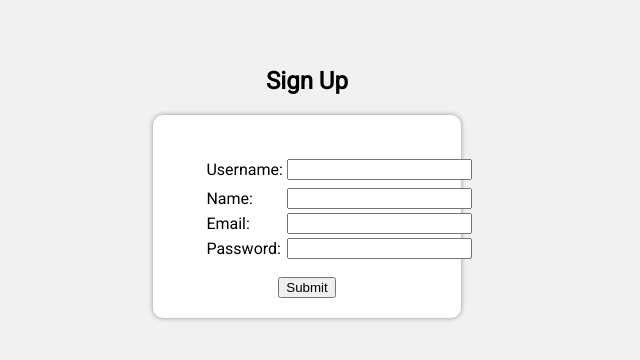
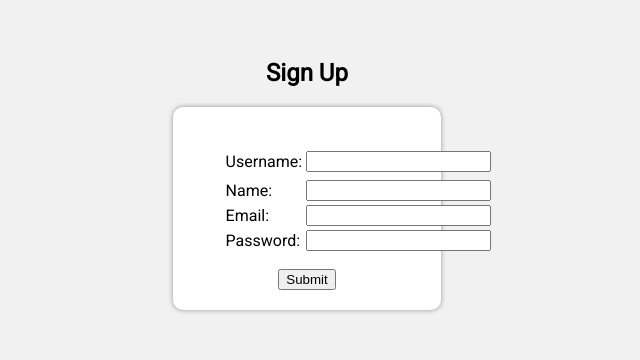
Before and after one commit to trelkins3/CS340-Final-Project, a PHP site: page /signUp.php in a window 1280 px wide. Shown: the part 99-459 px from the top of the page, without its empty margins (333-973 px from the left). Run offline with PHP 8.4, Linux system fonts and the light colour scheme.

Commit message:
Changed Whitespace on the sides of main page.

```diff
--- a/FrontEnd/style.css
+++ b/FrontEnd/style.css
@@ -9,7 +9,7 @@ a {
 }
 
 main {
-	margin: 5% 10% 0 10%;
+	margin: 5% 15% 0 15%;
 }
 
 header {
@@ -120,6 +120,7 @@ table {
 	background-color: #e0dede;
 	width: 70%;
 	margin: auto;
+	box-shadow: 0px 0px 10px #929292;
 }
 
 .t02 *{
```
